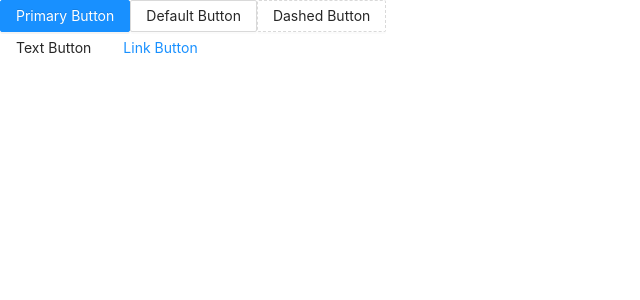
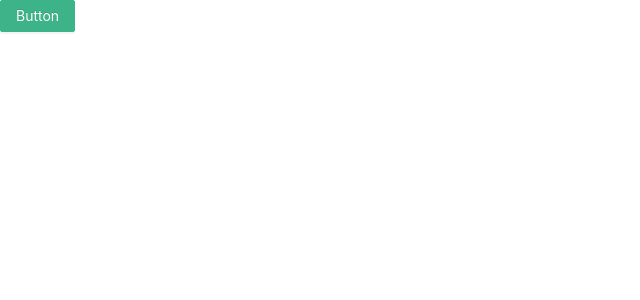
Before and after one commit to zehuahan/admin, a React (Create React App) app: page / in a window 1280 px wide. Shown: the top 300 px of the page, without its empty margins (0-640 px from the left). Built offline with nearby package versions, Linux system fonts and the light colour scheme.

Commit message:
配置自定义主题

```diff
--- a/craco.config.js
+++ b/craco.config.js
@@ -1,3 +1,17 @@
+const CracoLessPlugin = require('craco-less');
+
 module.exports = {
-
+  plugins: [
+    {
+      plugin: CracoLessPlugin,
+      options: {
+        lessLoaderOptions: {
+          lessOptions: {
+            modifyVars: { '@primary-color': '#1DA57A' },
+            javascriptEnabled: true,
+          },
+        },
+      },
+    },
+  ],
 };
--- a/package.json
+++ b/package.json
@@ -37,6 +37,7 @@
   },
   "devDependencies": {
     "@craco/craco": "^6.4.5",
-    "antd": "^4.23.2"
+    "antd": "^4.23.2",
+    "craco-less": "^2.0.0"
   }
 }
--- a/src/App.js
+++ b/src/App.js
@@ -1,16 +1,11 @@
+import React from 'react';
 import { Button } from 'antd';
-import React from 'react';
-import 'antd/dist/antd.min.css'
+import './App.less';
 
 const App = () => (
-  <>
-    <Button type="primary">Primary Button</Button>
-    <Button>Default Button</Button>
-    <Button type="dashed">Dashed Button</Button>
-    <br />
-    <Button type="text">Text Button</Button>
-    <Button type="link">Link Button</Button>
-  </>
+  <div className="App">
+    <Button type="primary">Button</Button>
+  </div>
 );
 
 export default App;
--- /dev/null
+++ b/src/App.less
@@ -0,0 +1 @@
+@import '~antd/dist/antd.less';
```
